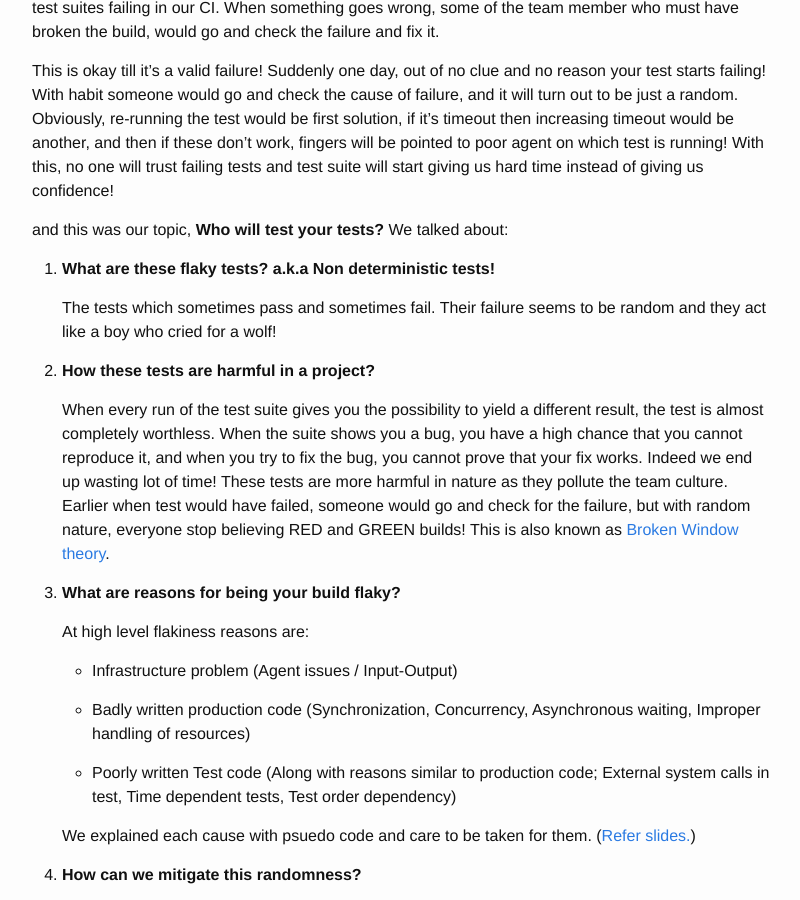
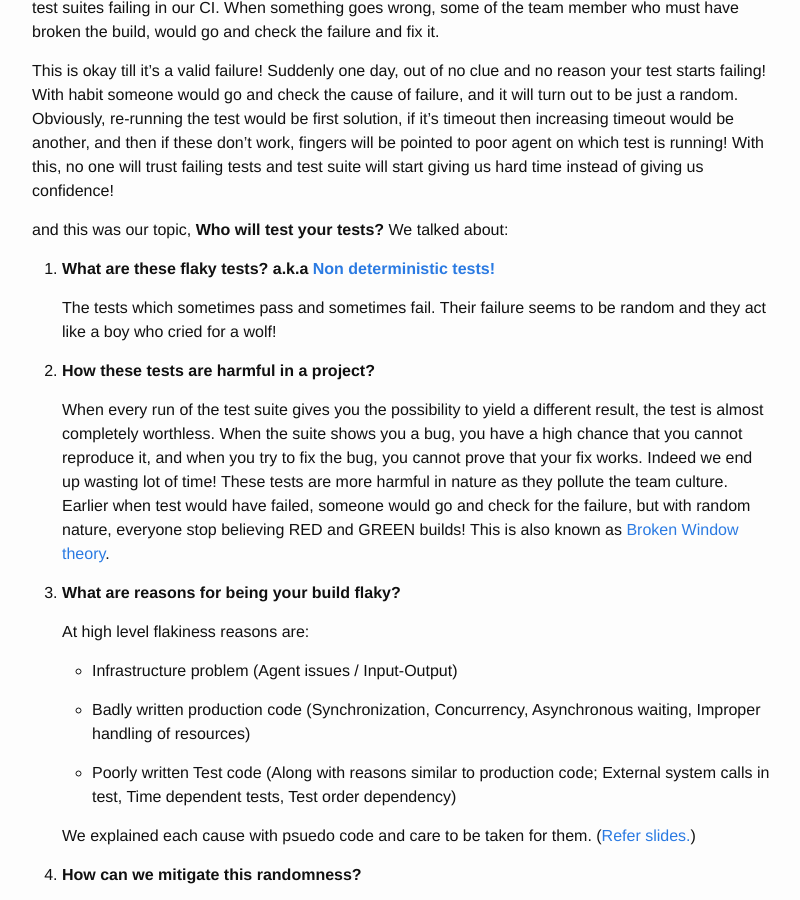
Before and after one commit to pritibiyani/pritibiyani.github.io, a Jekyll site: the page built from _posts/2015-08-16-speaking-at-xp-conf.markdown, in a window 1280 px wide and 900 px high, scrolled down 1192 px. Shown: the whole window, without its empty margins (238-1038 px from the left). Built offline with Jekyll 4.4.1, drawn with Linux system fonts in a browser that asks for light colours; emoji names are drawn with the system emoji font; comment, search, counter and statistics services are not loaded; part of the change alters nothing that is shown.

```diff
--- a/_posts/2015-08-16-speaking-at-xp-conf.markdown
+++ b/_posts/2015-08-16-speaking-at-xp-conf.markdown
@@ -30,7 +30,7 @@ This was two day conference. Our talk was on second day. The day started with st
 
   and this was our topic, **Who will test your tests?** We talked about:
 
-1.  **What are these flaky tests? a.k.a Non deterministic tests!**
+1.  **What are these flaky tests? a.k.a [Non deterministic tests!](http://martinfowler.com/articles/nonDeterminism.html)**
 
     The tests which sometimes pass and sometimes fail. Their failure seems to be random and they act like a boy who cried for a wolf!
 
```
